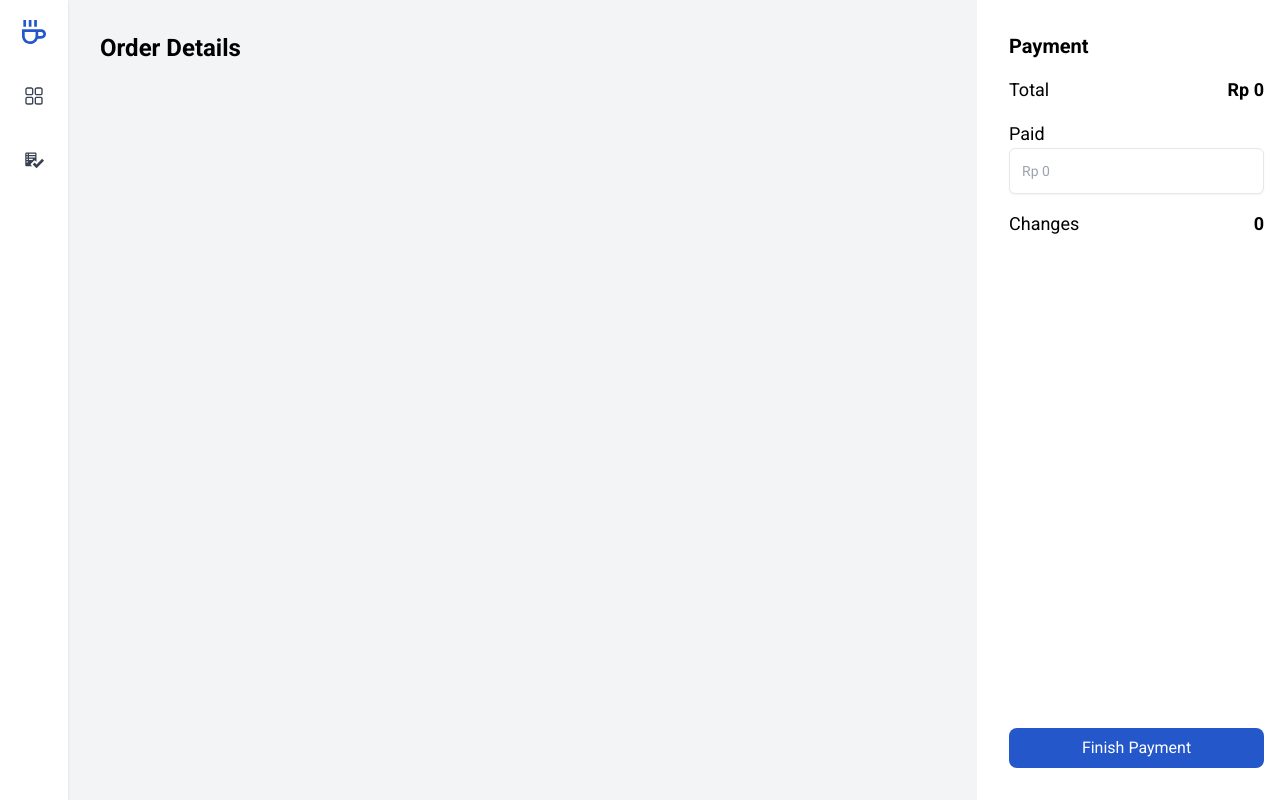
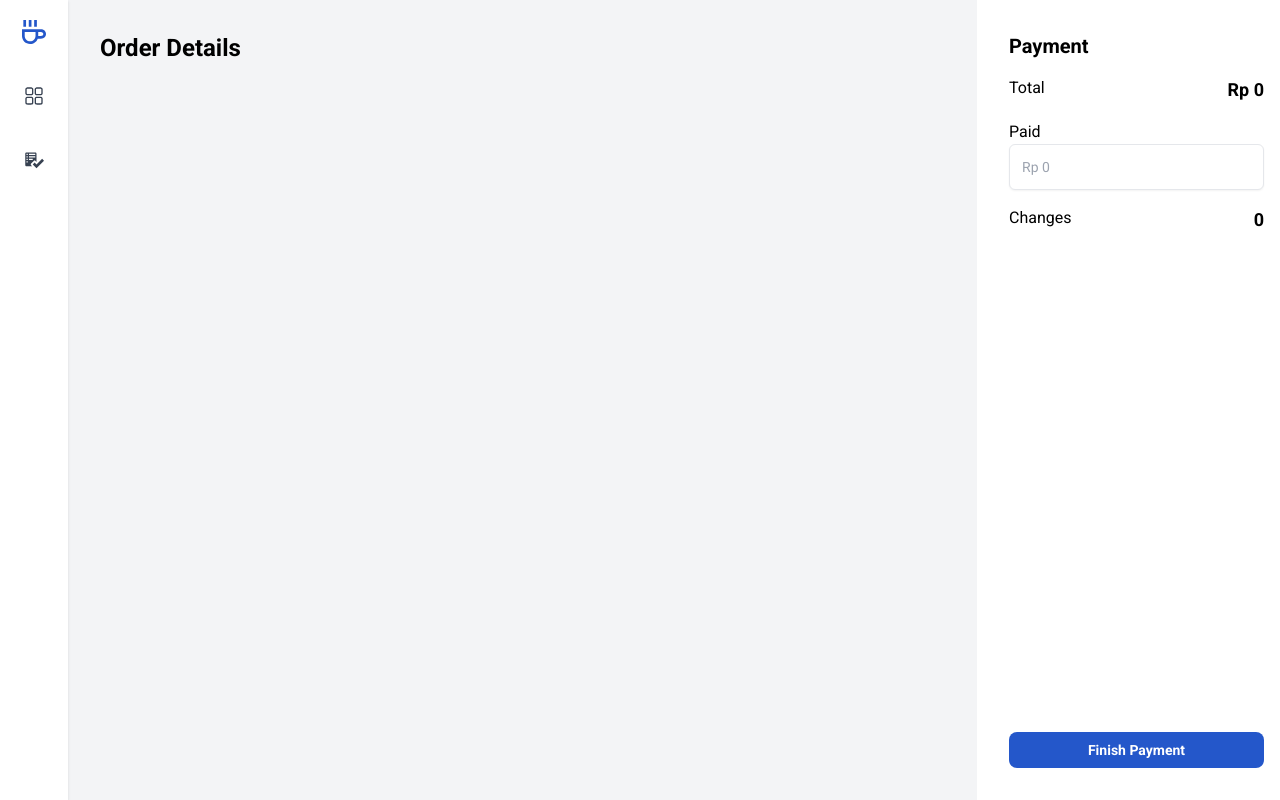
Before and after one commit to hairunisa29/point-of-sale-caffeine, a React (Vite) app: page /payment in a window 1280 px wide. Built offline with nearby package versions, Linux system fonts and the light colour scheme.

Commit message:
change font size

```diff
--- a/src/pages/PaymentPage.jsx
+++ b/src/pages/PaymentPage.jsx
@@ -49,7 +49,7 @@ function PaymentPage() {
   return (
     <section className="flex flex-row">
       <div className="w-3/4 p-8">
-        <h1 className="text-2xl font-bold mb-4">Order Details</h1>
+        <h1 className="text-2xl font-bold mb-6">Order Details</h1>
         <div className="flex flex-col gap-4">
           {cartItems?.map((item) => (
             <OrderDetailItem
@@ -68,14 +68,14 @@ function PaymentPage() {
           <h3 className="text-xl font-bold">Payment</h3>
 
           <div className="flex justify-between">
-            <span className="text-lg">Total</span>
+            <span>Total</span>
             <span className="font-bold text-lg">
               {formatCurrency(cartTotalPrice)}
             </span>
           </div>
 
           <div>
-            <label htmlFor="paid" className="text-lg">
+            <label htmlFor="paid">
               Paid
             </label>
             <input
@@ -88,7 +88,7 @@ function PaymentPage() {
           </div>
 
           <div className="flex justify-between">
-            <span className="text-lg">Changes</span>
+            <span>Changes</span>
             <span className="font-bold text-lg">
               {paid - cartTotalPrice > 0
                 ? formatCurrency(paid - cartTotalPrice)
@@ -100,7 +100,7 @@ function PaymentPage() {
         <button
           className={`rounded-lg ${
             paid < cartTotalPrice ? "bg-blue-300" : "bg-primary hover:bg-blue-700"
-          } text-white w-full p-2`}
+          } text-white text-sm font-bold w-full p-2`}
           onClick={handleFinishPayment}
           disabled={paid < cartTotalPrice}
         >
```
